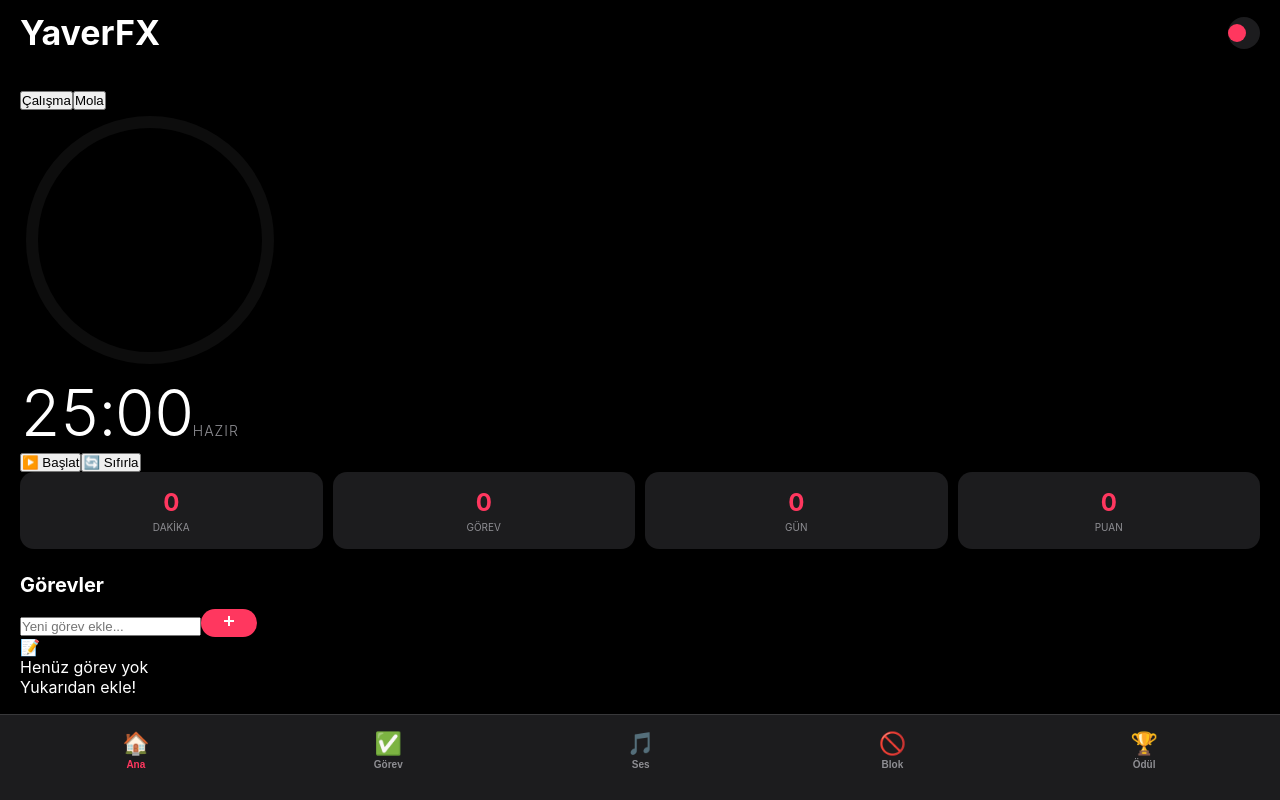
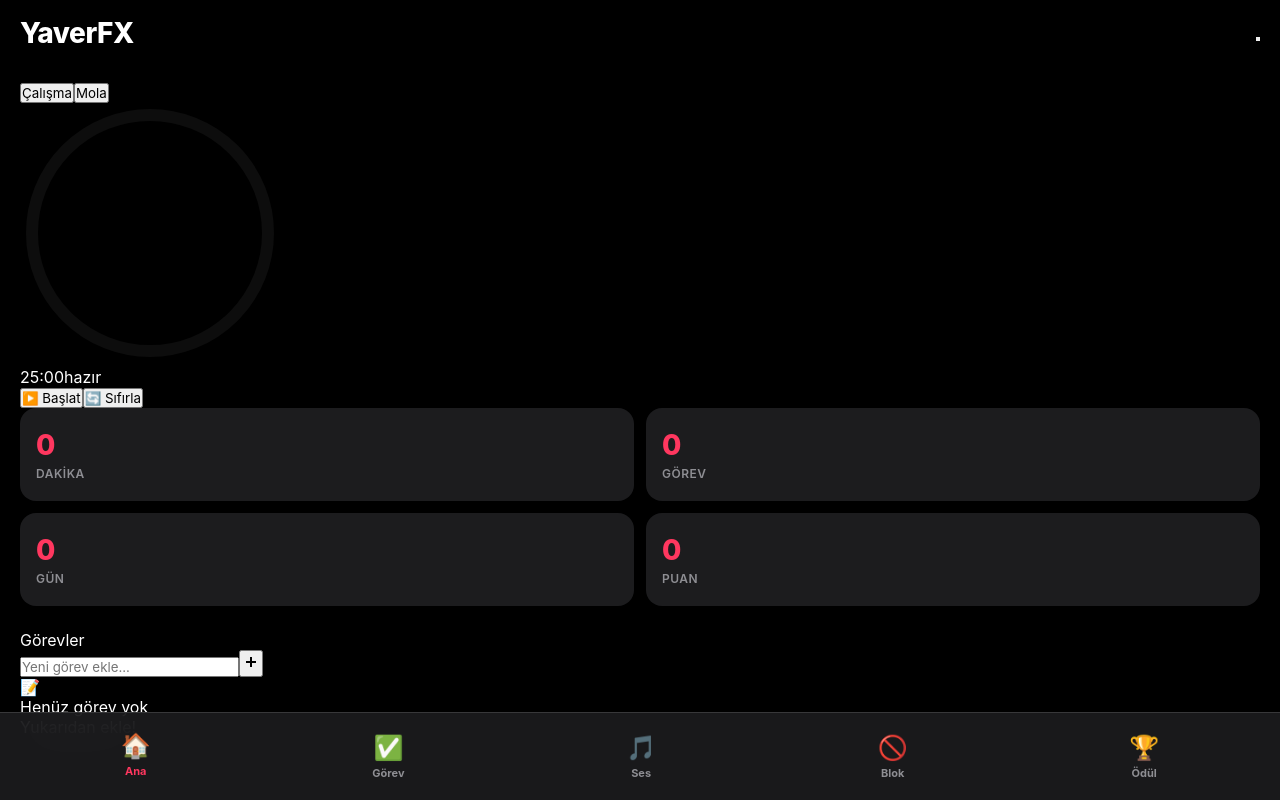
Before and after one commit to Erxpria1/YaverFX, a Next.js app: page / in a window 1280 px wide. Built offline with nearby package versions, Linux system fonts and the light colour scheme.

Commit message:
feat: implement ionic-inspired design system and modern UI components

```diff
--- a/app/globals.css
+++ b/app/globals.css
@@ -1,118 +1,221 @@
-/* YaverFX v4.1 - Clean Fixed Layout */
+/* YaverFX Modern Design System (Inspired by Ionic Framework) */
 
 :root {
-  --bg: #000000;
-  --surface: #1c1c1e;
-  --surface-2: #2c2c2e;
-  --accent: #ff375f;
-  --accent-light: #ff6b8a;
-  --text: #ffffff;
-  --text-2: #8e8e93;
-  --border: #38383a;
-  --success: #30d158;
+  /**
+   * Colors - Base, Contrast, Shade, Tint
+   * Following Ionic's high-quality color system
+   */
+  --yaver-color-primary: #ff375f;
+  --yaver-color-primary-rgb: 255, 55, 95;
+  --yaver-color-primary-contrast: #ffffff;
+  --yaver-color-primary-shade: #e03054;
+  --yaver-color-primary-tint: #ff4b6f;
+
+  --yaver-color-success: #30d158;
+  --yaver-color-success-contrast: #000000;
+  --yaver-color-warning: #ffcc00;
+  --yaver-color-danger: #ff453a;
+
+  /**
+   * Background & Surfaces
+   */
+  --yaver-background-color: #000000;
+  --yaver-background-color-rgb: 0, 0, 0;
+
+  --yaver-surface-color: #1c1c1e;
+  --yaver-surface-color-rgb: 28, 28, 30;
+  --yaver-surface-2-color: #2c2c2e;
+
+  /**
+   * Text Colors
+   */
+  --yaver-text-color: #ffffff;
+  --yaver-text-color-rgb: 255, 255, 255;
+  --yaver-text-color-step-150: #8e8e93;
+  --yaver-text-color-step-300: #48484a;
+
+  /**
+   * Borders & Shadows
+   */
+  --yaver-border-color: #38383a;
+  --yaver-border-radius: 16px;
+  --yaver-shadow: 0 4px 12px rgba(0, 0, 0, 0.5);
+
+  /* Theme Aliases for backward compatibility and clean usage */
+  --bg: var(--yaver-background-color);
+  --surface: var(--yaver-surface-color);
+  --surface-2: var(--yaver-surface-2-color);
+  --accent: var(--yaver-color-primary);
+  --accent-light: var(--yaver-color-primary-tint);
+  --text: var(--yaver-text-color);
+  --text-2: var(--yaver-text-color-step-150);
+  --border: var(--yaver-border-color);
 }
 
-* { box-sizing: border-box; margin: 0; padding: 0; -webkit-tap-highlight-color: transparent; }
-html, body { height: 100%; overflow: hidden; background: var(--bg); color: var(--text); font-family: -apple-system, SF Pro Display, system-ui, sans-serif; }
+/* Base Styles */
+* {
+  box-sizing: border-box;
+  margin: 0;
+  padding: 0;
+  -webkit-tap-highlight-color: transparent;
+  font-family: -apple-system, "SF Pro Display", system-ui, sans-serif;
+}
 
-/* App Container */
-.app { height: 100dvh; height: -webkit-fill-available; display: flex; flex-direction: column; background: var(--bg); overflow: hidden; }
+html, body {
+  height: 100%;
+  overflow: hidden;
+  background: var(--bg);
+  color: var(--text);
+  user-select: none;
+  -webkit-font-smoothing: antialiased;
+}
 
-/* Header */
-.header { padding: max(12px, env(safe-area-inset-top)) 20px 16px; display: flex; justify-content: space-between; align-items: center; flex-shrink: 0; }
-.header h1 { font-size: 34px; font-weight: 700; }
-.header-right { display: flex; gap: 10px; }
-.icon-btn { width: 36px; height: 36px; border-radius: 10px; border: none; background: var(--surface); color: var(--text); font-size: 16px; cursor: pointer; }
+/* Ionic-style Layout Container */
+.app {
+  height: 100dvh;
+  display: flex;
+  flex-direction: column;
+  background: var(--bg);
+  overflow: hidden;
+}
 
-/* Main Content */
-.main { flex: 1; overflow-y: auto; padding: 20px; padding-bottom: 100px; -webkit-overflow-scrolling: touch; }
+/* Header - Modern iOS Style */
+.header {
+  padding: max(16px, env(safe-area-inset-top)) 20px 12px;
+  display: flex;
+  justify-content: space-between;
+  align-items: center;
+  flex-shrink: 0;
+  background: rgba(0, 0, 0, 0.8);
+  backdrop-filter: blur(20px);
+  z-index: 100;
+}
+.header h1 {
+  font-size: 28px;
+  font-weight: 800;
+  letter-spacing: -0.5px;
+}
+
+/* Scrollable Content */
+.main {
+  flex: 1;
+  overflow-y: auto;
+  padding: 20px;
+  padding-bottom: 120px;
+  scrollbar-width: none;
+}
 .main::-webkit-scrollbar { display: none; }
 
-/* Timer Card */
-.timer-card { background: var(--surface); border-radius: 24px; padding: 40px 24px; text-align: center; margin-bottom: 20px; }
-.timer-display { font-size: 64px; font-weight: 300; letter-spacing: -2px; font-variant-numeric: tabular-nums; }
-.timer-status { font-size: 14px; color: var(--text-2); text-transform: uppercase; letter-spacing: 1px; margin-top: 8px; }
-.timer-actions { display: flex; gap: 12px; justify-content: center; margin-top: 28px; }
-.timer-btn { padding: 16px 32px; border-radius: 14px; border: none; font-size: 17px; font-weight: 600; cursor: pointer; }
-.timer-btn.start { background: var(--accent); color: #fff; }
-.timer-btn.reset { background: var(--surface-2); color: var(--text); }
+/**
+ * Ionic-inspired Components
+ */
 
-/* Stats */
-.stats-grid { display: grid; grid-template-columns: repeat(4, 1fr); gap: 10px; margin-bottom: 24px; }
-.stat-box { background: var(--surface); border-radius: 14px; padding: 16px 8px; text-align: center; }
-.stat-num { font-size: 24px; font-weight: 700; color: var(--accent); }
-.stat-lbl { font-size: 10px; color: var(--text-2); text-transform: uppercase; margin-top: 4px; }
+/* Card Component */
+.card {
+  background: var(--surface);
+  border-radius: var(--yaver-border-radius);
+  padding: 20px;
+  margin-bottom: 16px;
+  box-shadow: var(--yaver-shadow);
+  border: 1px solid rgba(255, 255, 255, 0.05);
+}
 
-/* Section */
-.sect { margin-bottom: 20px; }
-.sect-head { display: flex; justify-content: space-between; align-items: center; margin-bottom: 12px; }
-.sect-title { font-size: 20px; font-weight: 700; }
+/* Stats Grid */
+.stats-grid {
+  display: grid;
+  grid-template-columns: repeat(2, 1fr);
+  gap: 12px;
+  margin-bottom: 24px;
+}
+.stat-box {
+  background: var(--surface);
+  border-radius: 16px;
+  padding: 20px 16px;
+  text-align: left;
+  display: flex;
+  flex-direction: column;
+  gap: 4px;
+}
+.stat-num { font-size: 28px; font-weight: 800; color: var(--accent); }
+.stat-lbl { font-size: 12px; font-weight: 600; color: var(--text-2); text-transform: uppercase; letter-spacing: 0.5px; }
 
-/* Task Input */
-.task-add-box { display: flex; gap: 10px; margin-bottom: 12px; }
-.task-add-input { flex: 1; padding: 16px; background: var(--surface); border: none; border-radius: 14px; color: var(--text); font-size: 16px; }
-.task-add-input::placeholder { color: var(--text-2); }
-.task-add-btn { width: 56px; background: var(--accent); border: none; border-radius: 14px; color: #fff; font-size: 24px; cursor: pointer; }
+/* Item Row (Ionic List Item style) */
+.item-row {
+  display: flex;
+  align-items: center;
+  gap: 16px;
+  padding: 16px;
+  background: var(--surface);
+  border-radius: 14px;
+  margin-bottom: 8px;
+  transition: background 0.2s ease;
+}
+.item-row:active {
+  background: var(--surface-2);
+}
 
-/* Task List */
-.task-items { display: flex; flex-direction: column; gap: 8px; }
-.task-row { display: flex; align-items: center; gap: 12px; padding: 14px; background: var(--surface); border-radius: 12px; }
-.task-check { width: 22px; height: 22px; border-radius: 6px; border: 2px solid var(--border); background: transparent; }
-.task-check.on { background: var(--accent); border-color: var(--accent); }
-.task-name { flex: 1; font-size: 16px; }
-.task-name.done { text-decoration: line-through; color: var(--text-2); }
+/* Modern Tab Bar */
+.tabbar {
+  position: fixed;
+  bottom: 0;
+  left: 0;
+  right: 0;
+  display: flex;
+  justify-content: space-around;
+  padding: 12px 10px calc(12px + env(safe-area-inset-bottom));
+  background: rgba(28, 28, 30, 0.9);
+  backdrop-filter: blur(25px);
+  border-top: 0.5px solid var(--border);
+  z-index: 1000;
+}
+.tab {
+  display: flex;
+  flex-direction: column;
+  align-items: center;
+  gap: 4px;
+  background: none;
+  border: none;
+  color: var(--text-2);
+  cursor: pointer;
+  padding: 8px 20px;
+  transition: all 0.2s cubic-bezier(0.4, 0, 0.2, 1);
+}
+.tab.active { color: var(--accent); transform: translateY(-2px); }
+.tab-icon { font-size: 24px; }
+.tab-lbl { font-size: 11px; font-weight: 700; }
 
-/* Sound Item */
-.sound-row { display: flex; align-items: center; gap: 14px; padding: 16px; background: var(--surface); border-radius: 14px; margin-bottom: 10px; }
-.sound-toggle { width: 44px; height: 44px; border-radius: 12px; border: none; background: var(--surface-2); font-size: 18px; cursor: pointer; }
-.sound-toggle.on { background: var(--accent); color: #fff; }
-.sound-details { flex: 1; }
-.sound-title { font-size: 16px; font-weight: 600; margin-bottom: 8px; }
-.sound-vol { width: 100%; height: 6px; background: var(--surface-2); border-radius: 3px; }
-.sound-vol-fill { height: 100%; background: var(--accent); width: 50%; border-radius: 3px; }
+/* Buttons */
+.btn-primary {
+  background: var(--accent);
+  color: var(--yaver-color-primary-contrast);
+  padding: 16px 24px;
+  border-radius: 14px;
+  border: none;
+  font-size: 17px;
+  font-weight: 700;
+  width: 100%;
+  cursor: pointer;
+  box-shadow: 0 4px 12px rgba(255, 55, 95, 0.3);
+}
 
-/* Blocker */
-.blocker-on { display: flex; justify-content: space-between; align-items: center; padding: 16px; background: var(--surface); border-radius: 14px; margin-bottom: 14px; }
-.blocker-title { font-size: 17px; font-weight: 600; }
-.blocker-switch { padding: 8px 16px; border-radius: 20px; border: none; background: var(--surface-2); color: var(--text); font-size: 14px; font-weight: 600; cursor: pointer; }
-.blocker-switch.on { background: var(--accent); color: #fff; }
-.blocker-input { display: flex; gap: 10px; }
-.blocker-field { flex: 1; padding: 14px; background: var(--surface); border: none; border-radius: 12px; color: var(--text); font-size: 15px; }
-.blocker-add { width: 48px; background: var(--accent); border: none; border-radius: 12px; color: #fff; font-size: 20px; cursor: pointer; }
+.btn-secondary {
+  background: var(--surface-2);
+  color: var(--text);
+  padding: 16px 24px;
+  border-radius: 14px;
+  border: none;
+  font-size: 17px;
+  font-weight: 600;
+  width: 100%;
+  cursor: pointer;
+}
 
-/* Rewards */
-.reward-box { background: var(--surface); border-radius: 18px; padding: 24px; }
-.reward-top { display: flex; justify-content: space-between; margin-bottom: 20px; }
-.reward-lvl { font-size: 32px; font-weight: 800; }
-.reward-lbl { font-size: 13px; color: var(--text-2); display: block; margin-top: 4px; }
-.reward-pts { text-align: right; }
-.reward-val { font-size: 32px; font-weight: 800; color: var(--accent); }
-.reward-sub { font-size: 12px; color: var(--text-2); }
-.reward-bar { height: 8px; background: var(--surface-2); border-radius: 4px; margin-bottom: 20px; }
-.reward-fill { height: 100%; background: var(--accent); width: 40%; border-radius: 4px; }
-.reward-stats { display: flex; justify-content: space-around; }
-.reward-stat { text-align: center; }
-.reward-icon { font-size: 28px; }
-.reward-num { font-size: 20px; font-weight: 700; margin-top: 4px; }
-.reward-label { font-size: 11px; color: var(--text-2); }
+/* Animations */
+@keyframes fadeIn {
+  from { opacity: 0; transform: translateY(10px); }
+  to { opacity: 1; transform: translateY(0); }
+}
 
-/* Tab Bar */
-.tabbar { position: fixed; bottom: 0; left: 0; right: 0; display: flex; justify-content: space-around; padding: 10px 10px max(24px, env(safe-area-inset-bottom)); background: var(--surface); border-top: 1px solid var(--border); }
-.tab { display: flex; flex-direction: column; align-items: center; gap: 2px; background: none; border: none; color: var(--text-2); cursor: pointer; padding: 6px 16px; border-radius: 10px; }
-.tab.active { color: var(--accent); }
-.tab:active { transform: scale(0.95); }
-.tab-icon { font-size: 22px; }
-.tab-lbl { font-size: 10px; font-weight: 600; }
-
-/* Theme */
-.theme-btn { width: 32px; height: 32px; border-radius: 50%; border: none; background: var(--surface); cursor: pointer; }
-.theme-dot { width: 18px; height: 18px; border-radius: 50%; display: block; }
-.theme-overlay { position: fixed; inset: 0; background: rgba(0,0,0,0.6); display: flex; align-items: flex-end; justify-content: center; z-index: 9999; }
-.theme-panel { width: 100%; max-width: 400px; background: var(--surface); border-radius: 20px 20px 0 0; padding: 24px; }
-.theme-handle { width: 36px; height: 4px; background: var(--border); border-radius: 2px; margin: 0 auto 20px; }
-.theme-opts { display: flex; gap: 12px; justify-content: center; margin-bottom: 16px; }
-.theme-opt { width: 44px; height: 44px; border-radius: 50%; border: 2px solid var(--border); background: var(--surface-2); }
-.theme-opt.active { border-color: var(--accent); }
-.theme-done { width: 100%; padding: 16px; background: var(--surface-2); border: none; border-radius: 14px; color: var(--text); font-size: 16px; font-weight: 600; cursor: pointer; }
-
-@supports (-webkit-touch-callout: none) { .app { height: -webkit-fill-available; } }
+.animate-in {
+  animation: fadeIn 0.4s cubic-bezier(0.4, 0, 0.2, 1) forwards;
+}
```
